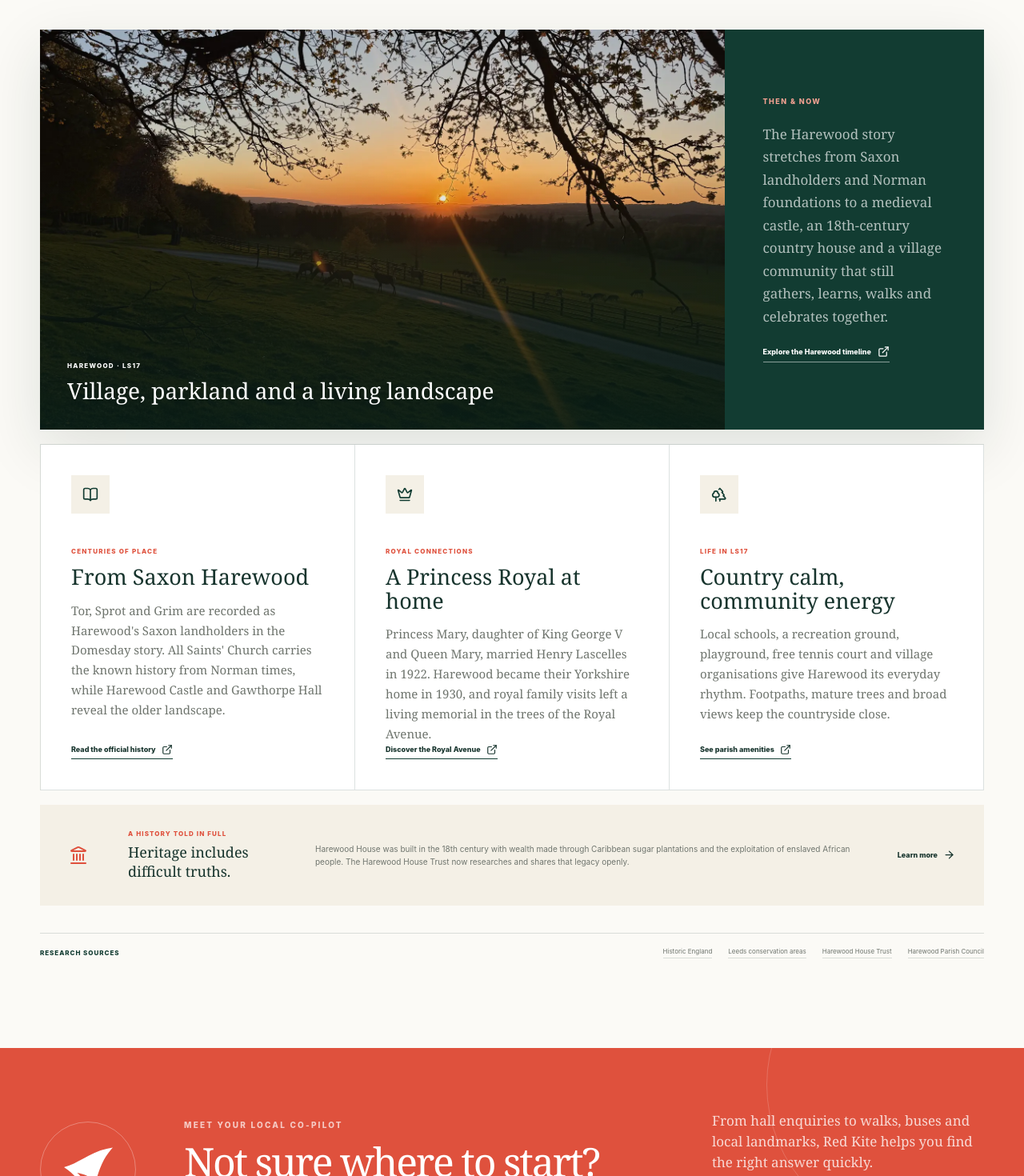
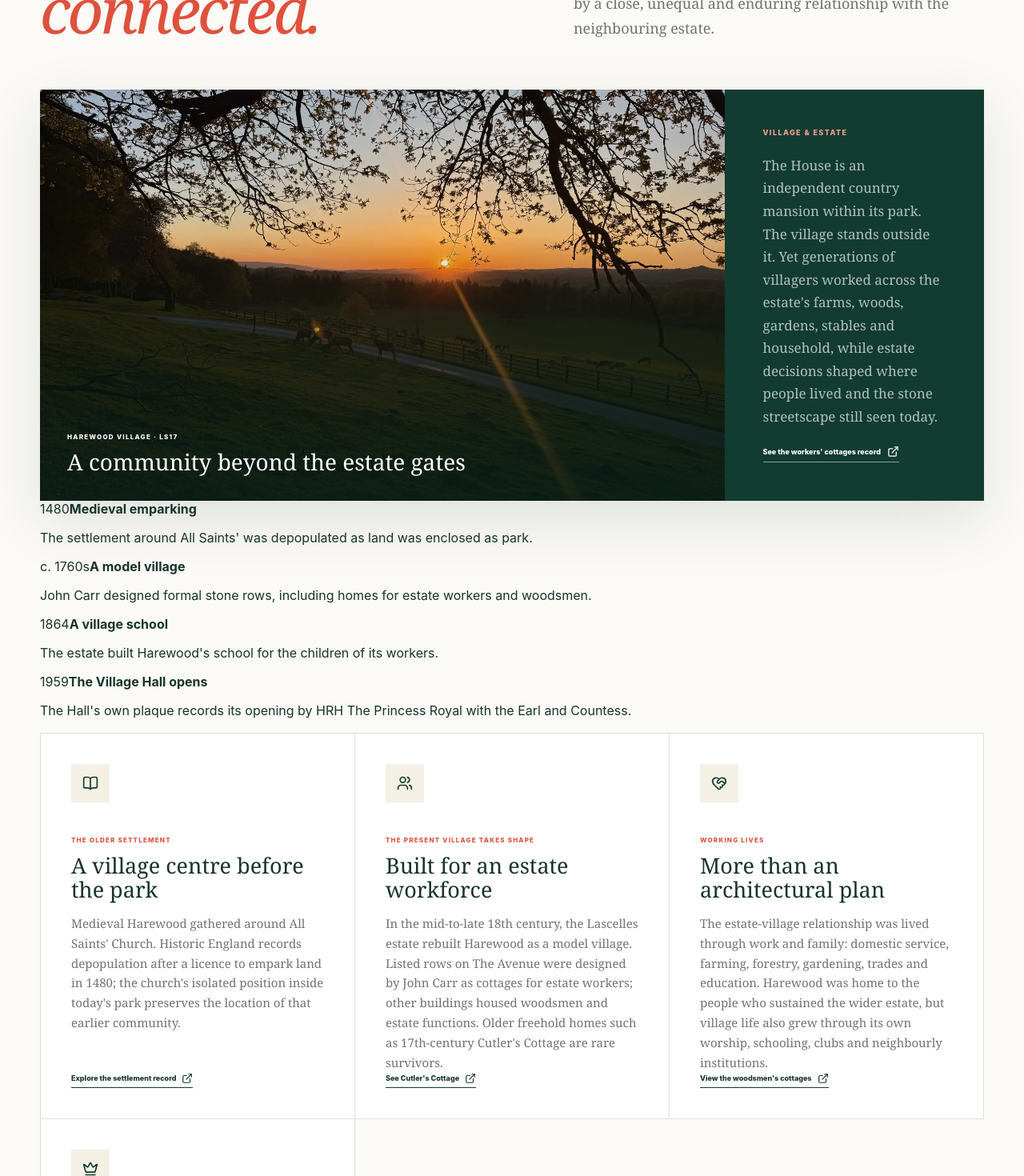
Before and after one commit to DukeWood/harewood, a Next.js app: page / in a window 1280 px wide. Shown: the part 9740-11210 px from the top of the page at 80% size. Built offline with nearby package versions, Linux system fonts and the light colour scheme.

Commit message:
Separate Harewood village history from the House estate

```diff
--- a/app/page.tsx
+++ b/app/page.tsx
@@ -219,59 +219,74 @@ export default function Home() {
         <div className="shell village-about-heading">
           <div>
             <span className="section-kicker">About the village</span>
-            <h2>Deep roots.<br /><em>An open sky.</em></h2>
+            <h2>A village story.<br /><em>Distinct, yet connected.</em></h2>
           </div>
-          <p>Harewood is a historic North Leeds village where stone buildings, wooded parkland and everyday community life sit side by side — connected to Leeds and Harrogate, yet with a character entirely its own.</p>
+          <p>Harewood village is not Harewood House. It is a living North Leeds community with its own homes, school, hall, church life and shared memory — shaped over centuries by a close, unequal and enduring relationship with the neighbouring estate.</p>
         </div>
 
         <div className="shell village-about-visual">
           <figure className="village-about-landscape">
             <img src="/neighbourhood/evening-over-harewood.webp" alt="Evening light across the rural Harewood landscape" />
-            <figcaption><span>Harewood · LS17</span><strong>Village, parkland and a living landscape</strong></figcaption>
+            <figcaption><span>Harewood village · LS17</span><strong>A community beyond the estate gates</strong></figcaption>
           </figure>
           <div className="village-about-intro">
-            <span>Then &amp; now</span>
-            <p>The Harewood story stretches from Saxon landholders and Norman foundations to a medieval castle, an 18th-century country house and a village community that still gathers, learns, walks and celebrates together.</p>
-            <a href="https://harewood.org/about/history/" target="_blank" rel="noreferrer">Explore the Harewood timeline <ExternalLink size={15} /></a>
+            <span>Village &amp; estate</span>
+            <p>The House is an independent country mansion within its park. The village stands outside it. Yet generations of villagers worked across the estate&apos;s farms, woods, gardens, stables and household, while estate decisions shaped where people lived and the stone streetscape still seen today.</p>
+            <a href="https://historicengland.org.uk/listing/the-list/list-entry/1226819" target="_blank" rel="noreferrer">See the workers&apos; cottages record <ExternalLink size={15} /></a>
           </div>
+        </div>
+
+        <div className="shell village-timeline" aria-label="Harewood village history timeline">
+          <div><span>1480</span><strong>Medieval emparking</strong><p>The settlement around All Saints&apos; was depopulated as land was enclosed as park.</p></div>
+          <div><span>c. 1760s</span><strong>A model village</strong><p>John Carr designed formal stone rows, including homes for estate workers and woodsmen.</p></div>
+          <div><span>1864</span><strong>A village school</strong><p>The estate built Harewood&apos;s school for the children of its workers.</p></div>
+          <div><span>1959</span><strong>The Village Hall opens</strong><p>The Hall&apos;s own plaque records its opening by HRH The Princess Royal with the Earl and Countess.</p></div>
         </div>
 
         <div className="shell village-history-grid">
           <article>
             <div className="village-history-icon"><BookOpen /></div>
-            <span>Centuries of place</span>
-            <h3>From Saxon Harewood</h3>
-            <p>Tor, Sprot and Grim are recorded as Harewood&apos;s Saxon landholders in the Domesday story. All Saints&apos; Church carries the known history from Norman times, while Harewood Castle and Gawthorpe Hall reveal the older landscape.</p>
-            <a href="https://harewood.org/about/history/" target="_blank" rel="noreferrer">Read the official history <ExternalLink size={14} /></a>
+            <span>The older settlement</span>
+            <h3>A village centre before the park</h3>
+            <p>Medieval Harewood gathered around All Saints&apos; Church. Historic England records depopulation after a licence to empark land in 1480; the church&apos;s isolated position inside today&apos;s park preserves the location of that earlier community.</p>
+            <a href="https://www.heritagegateway.org.uk/Gateway/Results_Single.aspx?resourceID=19191&amp;uid=a3e7ad93-8db3-44b1-938e-edb851141e96" target="_blank" rel="noreferrer">Explore the settlement record <ExternalLink size={14} /></a>
+          </article>
+          <article>
+            <div className="village-history-icon"><Users /></div>
+            <span>The present village takes shape</span>
+            <h3>Built for an estate workforce</h3>
+            <p>In the mid-to-late 18th century, the Lascelles estate rebuilt Harewood as a model village. Listed rows on The Avenue were designed by John Carr as cottages for estate workers; other buildings housed woodsmen and estate functions. Older freehold homes such as 17th-century Cutler&apos;s Cottage are rare survivors.</p>
+            <a href="https://historicengland.org.uk/listing/the-list/list-entry/1225856" target="_blank" rel="noreferrer">See Cutler&apos;s Cottage <ExternalLink size={14} /></a>
+          </article>
+          <article>
+            <div className="village-history-icon"><HeartHandshake /></div>
+            <span>Working lives</span>
+            <h3>More than an architectural plan</h3>
+            <p>The estate-village relationship was lived through work and family: domestic service, farming, forestry, gardening, trades and education. Harewood was home to the people who sustained the wider estate, but village life also grew through its own worship, schooling, clubs and neighbourly institutions.</p>
+            <a href="https://historicengland.org.uk/listing/the-list/list-entry/1226637" target="_blank" rel="noreferrer">View the woodsmen&apos;s cottages <ExternalLink size={14} /></a>
           </article>
           <article>
             <div className="village-history-icon"><Crown /></div>
-            <span>Royal connections</span>
-            <h3>A Princess Royal at home</h3>
-            <p>Princess Mary, daughter of King George V and Queen Mary, married Henry Lascelles in 1922. Harewood became their Yorkshire home in 1930, and royal family visits left a living memorial in the trees of the Royal Avenue.</p>
-            <a href="https://harewood.org/stories/the-royal-avenue/" target="_blank" rel="noreferrer">Discover the Royal Avenue <ExternalLink size={14} /></a>
-          </article>
-          <article>
-            <div className="village-history-icon"><Trees /></div>
-            <span>Life in LS17</span>
-            <h3>Country calm, community energy</h3>
-            <p>Local schools, a recreation ground, playground, free tennis court and village organisations give Harewood its everyday rhythm. Footpaths, mature trees and broad views keep the countryside close.</p>
-            <a href="https://harewoodparishcouncil.gov.uk/amenities/" target="_blank" rel="noreferrer">See parish amenities <ExternalLink size={14} /></a>
+            <span>Royal connection</span>
+            <h3>From the House into village memory</h3>
+            <p>Princess Mary, daughter of King George V, lived at Harewood House from 1930. The connection reached beyond the mansion: the Village Hall plaque records that it opened on 6 September 1959 by HRH The Princess Royal together with the Earl and Countess of Harewood.</p>
+            <a href="/hall-gallery/02-village-hall-5.jpg" target="_blank" rel="noreferrer">See the Hall&apos;s opening plaque <ExternalLink size={14} /></a>
           </article>
         </div>
 
         <div className="shell history-truth-note">
           <Landmark />
-          <div><span>A history told in full</span><strong>Heritage includes difficult truths.</strong></div>
-          <p>Harewood House was built in the 18th century with wealth made through Caribbean sugar plantations and the exploitation of enslaved African people. The Harewood House Trust now researches and shares that legacy openly.</p>
+          <div><span>The House connection, clearly stated</span><strong>Separate places; intertwined histories.</strong></div>
+          <p>Harewood House is not the village. It is the neighbouring mansion and estate whose ownership, employment and building programme profoundly shaped village life. The House was financed through wealth made from Caribbean sugar and the exploitation of enslaved African people; that history belongs to the estate, while its consequences form part of the wider context in which the model village was created.</p>
           <a href="https://harewood.org/about/legacy-of-the-caribbean/" target="_blank" rel="noreferrer">Learn more <ArrowRight size={15} /></a>
         </div>
 
         <div className="shell village-sources">
           <span>Research sources</span>
-          <a href="https://historicengland.org.uk/listing/the-list/list-entry/1001218" target="_blank" rel="noreferrer">Historic England</a>
+          <a href="https://historicengland.org.uk/listing/the-list/list-entry/1226819" target="_blank" rel="noreferrer">Workers&apos; cottages</a>
+          <a href="https://historicengland.org.uk/listing/the-list/list-entry/1225856" target="_blank" rel="noreferrer">Cutler&apos;s Cottage</a>
           <a href="https://www.leeds.gov.uk/planning/conservation-protection-and-heritage/conservation-area" target="_blank" rel="noreferrer">Leeds conservation areas</a>
-          <a href="https://harewood.org/about/history/" target="_blank" rel="noreferrer">Harewood House Trust</a>
+          <a href="https://harewood.org/about/history/" target="_blank" rel="noreferrer">Estate history</a>
           <a href="https://harewoodparishcouncil.gov.uk/" target="_blank" rel="noreferrer">Harewood Parish Council</a>
         </div>
       </section>
@@ -355,7 +370,7 @@ export default function Home() {
         </div>
         <div className="shell footer-bottom">
           <span>© 2026 Harewood Village Hall · Community run</span>
-          <div><a href="/privacy">Privacy</a><span>Community information reviewed 20 July 2026</span></div>
+          <div><a href="/privacy">Privacy</a><span>Community information reviewed 21 July 2026</span></div>
         </div>
       </footer>
       <RedKiteChat />
```
